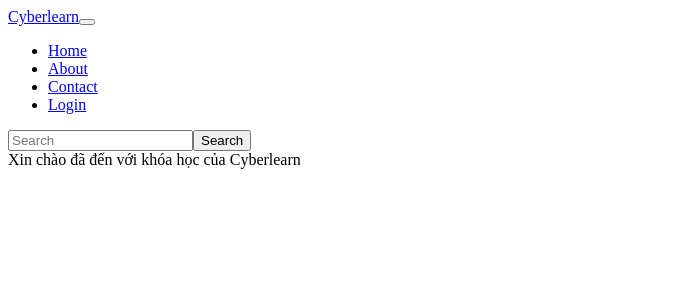
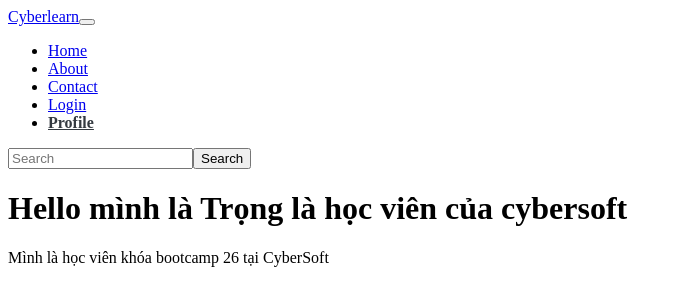
Before and after one commit to LeHoangTrong15102000/BaiTapChuyenSau_Khoa4_Router_API, a React (Create React App) app: page /profile in a window 1280 px wide. Shown: the top 306 px of the page, without its empty margins (0-682 px from the left). Built offline with nearby package versions, Linux system fonts and the light colour scheme; sample sign-in values are in the browser's storage; the HTML template or start-up script is replaced by a standard one.

Commit message:
Study of Prompt

```diff
--- a/src/App.js
+++ b/src/App.js
@@ -14,6 +14,7 @@ import Header from './components/Home/Header/Header';
 import Login from './pages/Login/Login';
 import Detail from './pages/Detail/Detail';
 import PageNotFound from './pages/PageNotFound/PageNotFound';
+import Profile from './pages/Profile/Profile';
 
 function App() {
   return (
@@ -25,6 +26,7 @@ function App() {
         <Route exact path="/contact" component={Contact} />
         <Route exact path="/login" component={Login} />
         <Route exact path="/detail/:id" component={Detail} />
+        <Route exact path="/profile" component={Profile} />
         <Route exact path="/" component={Home} />
         {/* Chuyển tới trang 404 ERROR khi người dùng nhập vào tầm bậy */}
         <Route path="*" component={Home} />
--- a/src/components/Home/Header/Header.jsx
+++ b/src/components/Home/Header/Header.jsx
@@ -56,9 +56,19 @@ const Header = () => {
               activeClassName="activeNavItem"
               activeStyle={{ fontWeight: 'bold' }}
               className="nav-link"
-              to="/Login"
+              to="/login"
             >
               Login
+            </NavLink>
+          </li>
+          <li className="nav-item dropdown">
+            <NavLink
+              activeClassName="activeNavItem"
+              activeStyle={{ fontWeight: 'bold' }}
+              className="nav-link"
+              to="/profile"
+            >
+              Profile
             </NavLink>
           </li>
         </ul>
--- a/src/pages/Login/Login.jsx
+++ b/src/pages/Login/Login.jsx
@@ -1,38 +1,64 @@
 import React, { useState } from 'react';
+import { Prompt } from 'react-router-dom/cjs/react-router-dom.min';
 
 const Login = (props) => {
   // giá trị ban đầu của userLogin là userName: '', passWord: ''
-  const [userLogin, setUserLogin] = useState({ userName: '', passWord: '' });
+  const [userLogin, setUserLogin] = useState({ userName: '', passWord: '', status: false });
   //   console.log(userLogin); // xem mỗi lần nhập liệu thì nó có vào được cái form hay không
   // Định nghĩa hàm handleChange
   const handleChange = (event) => {
     let { value, name } = event.target;
     // Mỗi lần thay đổi mình sẽ sétUserLogin lại cho nó
-    setUserLogin({
+
+    const newUserLogin = {
       ...userLogin,
       [name]: value,
-    });
+    }
+
+    let valid = true
+    for (let key in newUserLogin) {
+      if (key !== 'status') {
+        if(newUserLogin[key].trim() === '') {
+          valid = false;// Nếu mà các trường khác ngoại trừ trường status mà bằng rỗng thì ta không cho phép người dùng rời khỏi
+        }
+      }
+    }
+
+    // Nếu không hợp lệ thì cản lại còn hợp lệ thì thôi
+    if (!valid) {
+      // Nếu không hợp lệ thì không cho chuyển trang để qua trang mới
+      newUserLogin.status = true;
+    } else {
+      // Ngược lại thì hợp lệ rồi thì thôi
+      newUserLogin.status = false;
+    }
+    setUserLogin(newUserLogin);
   };
   // xây dựng hàm onSubmit
   const handleLogin = (event) => {
     // Ngăn chặn load lại của trình duyệt
     event.preventDefault();
     if (
-      userLogin.userName === 'cyberlearn.vn' &&
-      userLogin.passWord === 'cyberlearn.vn'
+      userLogin.userName === 'cyberlearn' &&
+      userLogin.passWord === 'cyberlearn'
     ) {
       // đăng nhập thành công thì chuyển về trang trước đó
       //   props.history.goBack();
       // chuyển đến trang chỉ định sau khi xử lý thì sử dụng push hoặc có thể là replace, tuy nhiên giữa replace và push nó sẽ có điểm khác biệt
-      props.history.push('/contact');
+      props.history.goBack();
       // push chuyển hướng đến path tương ứng
       // Còn thằng replace thì nó sẽ back về cái trang trước khi mình vào trang login(tại vì replace chỉ thay đổi nội dung)
+      localStorage.setItem('userLogin', JSON.stringify(userLogin))
+
+      // Muốn là khi Login thành công thì sẽ lưu trữ vào localStorage.
+      // Kiểm tra như vậy thì mới cho người dùng nhấn vào trang profile của người dùng còn không thì phải bắt buộc người dùng Login vào
     } else {
       alert('Login fail !!');
       return; // thất bại thì không làm gì hết
     }
   };
   // Kiểm tra nếu tài khoản là cyberlearn thì cho nó pass về trang home
+
 
   // Trong đó có thuộc tính là location giúp chúng ta lấy ra cái key ngẫu nhiên và lấy ra đường dẫn của pathName, search là những gì mà chúng ta tiềm kiếm phía sau của đường dẫn
 
@@ -61,6 +87,10 @@ const Login = (props) => {
       <div className="form-group">
         <button className="btn btn-success">Đăng nhập</button>
       </div>
+
+      <Prompt when={userLogin.status} message={(location) => {
+        return 'Bạn có chắc là muốn rời khỏi trang hay không!'
+      }} />
     </form>
   );
 };
--- /dev/null
+++ b/src/pages/Profile/Profile.jsx
@@ -0,0 +1,19 @@
+import React from "react";
+import { Redirect } from "react-router-dom";
+
+const Profile = () => {
+  // Trang chứa thông tin của người dùng, đòi hỏi người dùng phải Login thì mới vào được
+  // Kiểm tra trong localStorage đã có tên tk là cyberlearn đăng nhập vào chưa, Nếu có rồi thì mới cho vào Profile
+  if (localStorage.getItem("userLogin")) {
+    // Nếu đăng nhập rồi thì mới cho vào trang profile
+    return <div>
+        <h1 className="text-info">Hello mình là Trọng là học viên của cybersoft</h1>
+        <span className="text-warning">Mình là học viên khóa bootcamp 26 tại CyberSoft</span>
+    </div>;
+  } else {
+    alert("Vui lòng đăng nhập để vào trang này!"); // và Trả người về trang Login
+    return <Redirect to="/login" />;// Nếu chưa đăng nhập thì chuyển nó về trang Login
+  }
+};
+
+export default Profile;
```
Also changed, not shown: src/Theory.jsx (+14 -0 lines).
